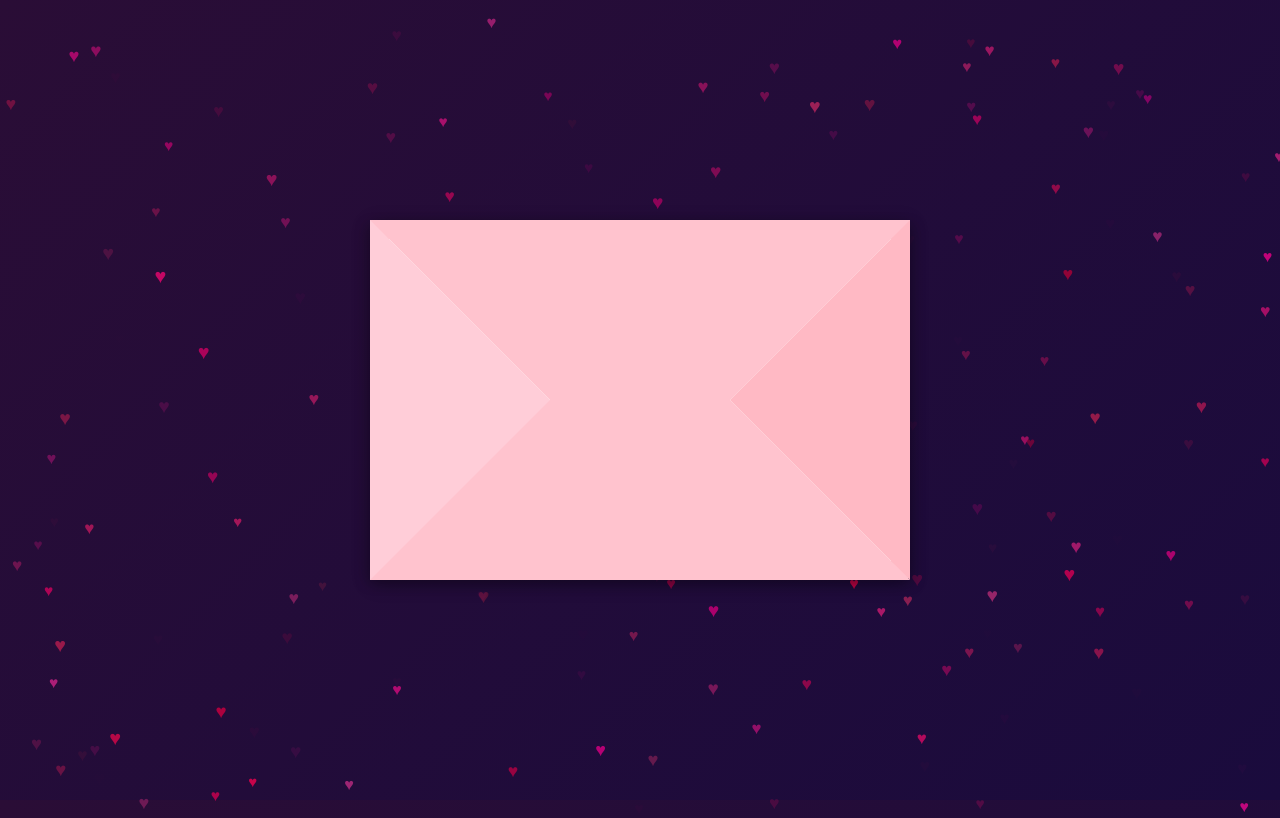
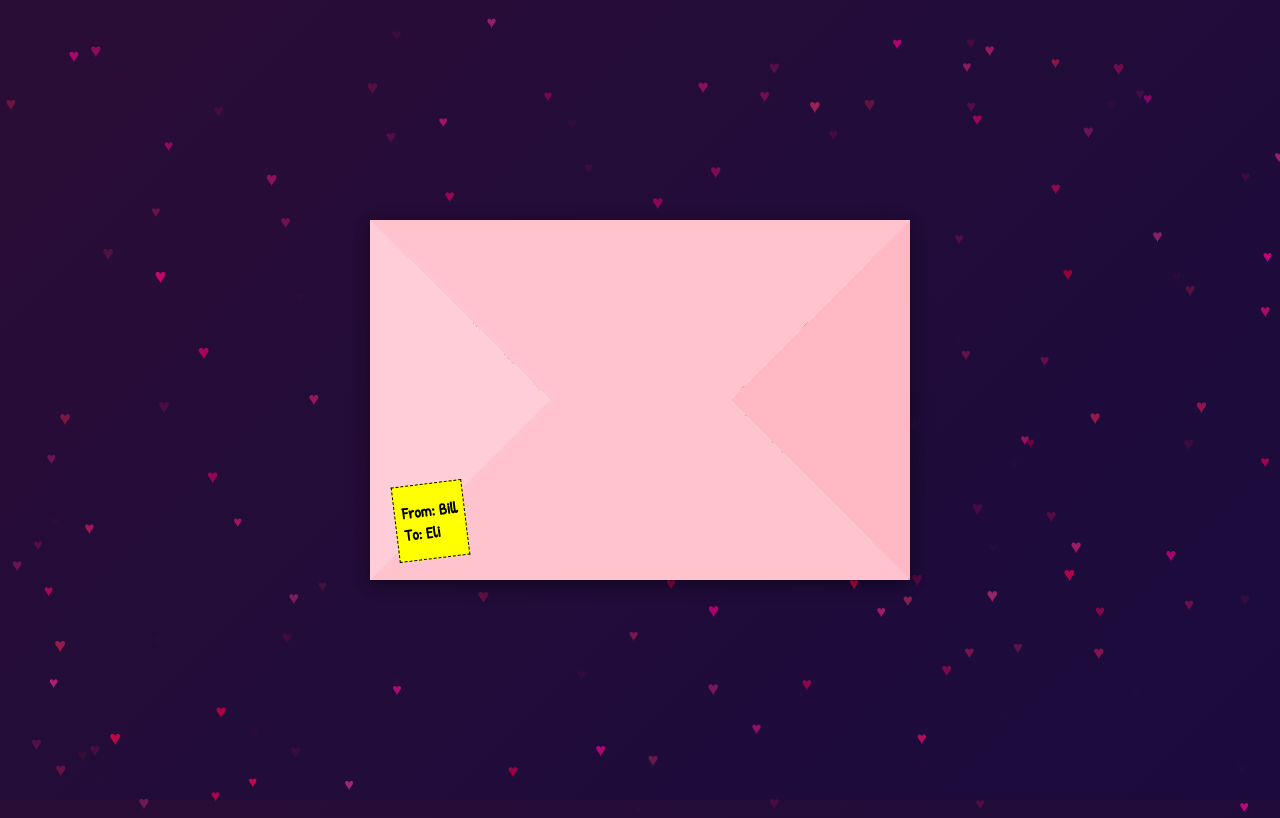
Before and after one commit to Salongpast/PROJECTS, a plain HTML site: page index.html in a window 1280 px wide. Drawn offline with Linux system fonts and the light colour scheme.

Commit message:
scalable

```diff
--- a/animations.css
+++ b/animations.css
@@ -25,6 +25,32 @@
 
      100% {
           transform: scale(1);
+     }
+}
+
+@keyframes letter-heartbeat {
+     0% {
+          transform: translateX(-50%) rotate(-45deg) scale(1);
+     }
+
+     14% {
+          transform: translateX(-50%) rotate(-45deg) scale(1.2);
+     }
+
+     28% {
+          transform: translateX(-50%) rotate(-45deg) scale(1);
+     }
+
+     42% {
+          transform: translateX(-50%) rotate(-45deg) scale(1.2);
+     }
+
+     70% {
+          transform: translateX(-50%) rotate(-45deg) scale(1);
+     }
+
+     100% {
+          transform: translateX(-50%) rotate(-45deg) scale(1);
      }
 }
 
--- a/envelope.css
+++ b/envelope.css
@@ -72,14 +72,81 @@
      left: 18px;
      right: 18px;
      bottom: 18px;
-     background: white;
+     background: #ffffff;
      border-radius: 4px;
      box-shadow: 0 2px 10px rgba(0, 0, 0, 0.2);
      z-index: 2;
-     text-align: center;
      padding: 18px;
      transition: transform 0.6s ease;
+     font-family: 'Dancing Script', cursive;
+     /* cursive style */
+     font-size: 1.2rem;
+     line-height: 1.6;
+     text-align: justify;
+     /* spreads text evenly */
+     display: flex;
+     justify-content: center;
+     /* centers vertically */
+     align-items: center;
+     /* centers horizontally */
 }
+
+#envelope .letter {
+     position: absolute;
+     width: 90%;
+     height: 80%;
+     top: 10%;
+     left: 5%;
+     background: #fff8e7;
+     border: 2px solid #e3cda4;
+     border-radius: 8px;
+     z-index: 1;
+     transform-origin: top center;
+     transform: translateY(100%) rotateX(-90deg);
+     transition: transform 0.7s ease;
+     padding: 20px;
+     box-sizing: border-box;
+     display: flex;
+     flex-direction: column;
+     justify-content: flex-start;
+     align-items: left;
+     text-align: left;
+     font-family: 'Georgia', serif;
+     font-size: 16px;
+     color: #333;
+     line-height: 1.5;
+
+     /* allow scrolling if message is long */
+     max-height: 100%;
+}
+
+#info {
+     position: absolute;
+     z-index: 200;
+     padding: 15px 7px;
+     margin: 25px;
+     top: 66%;
+     transform: rotate(-7deg);
+     font-family: 'Patrick Hand', sans-serif;
+     font-weight: 1000;
+}
+
+#info {
+     background-color: yellow;
+     border: 1px dashed;
+}
+
+#envelope .letter {
+     font-family: 'Dancing Script', cursive;
+     font-size: 20px;
+     color: #333;
+}
+
+#envelope .letter p {
+     position: relative;
+     z-index: inherit;
+}
+
 
 /* ============================= */
 /* OPEN STATE TIMINGS */
@@ -104,7 +171,7 @@
 
 /* Opening: reset immediately */
 #envelope.open .letter {
-     transform: translateY(-60px);
+     transform: translateY(-180px);
      transition-delay: 0.4s;
      animation: raiseZ 0.01s step-end 0.4s forwards;
 }
@@ -112,6 +179,58 @@
 #envelope.close .front.top {
      transform: rotateX(0deg);
      transition-delay: 0.35s;
+}
+
+#envelope.open #btn-open {
+     display: none;
+}
+
+#envelope.open .letter-heart {
+     width: 30px;
+     height: 30px;
+     position: absolute;
+     top: 85%;
+     left: 50%;
+     background-color: #ff5c8a;
+     pointer-events: none;
+     animation: letter-heartbeat 1s ease-in-out 1s infinite;
+
+}
+
+#envelope.open .letter-heart::before,
+#envelope.open .letter-heart::after {
+     content: "";
+     position: absolute;
+     width: 30px;
+     height: 30px;
+     background: #ff5c8a;
+     border-radius: 50%;
+}
+
+#envelope.open .letter-heart::before {
+     top: -15px;
+     left: 0;
+}
+
+#envelope.open .letter-heart::after {
+     top: 0;
+     left: 15px;
+}
+
+#envelope.open .letter-btn button {
+     width: 100px;
+     height: 50px;
+     border: none;
+     background-color: transparent;
+     cursor: pointer;
+}
+
+#envelope.open .click-me {
+     position: absolute;
+     left: 120px;
+     top: 90%;
+     font-size: 12px;
+     z-index: 200;
 }
 
 
@@ -149,3 +268,24 @@
      left: -15px;
      top: 0;
 }
+
+@media (max-width: 1024px) {
+     #envelope {
+          --scale: 0.8;
+          /* 80% size */
+     }
+}
+
+@media (max-width: 768px) {
+     #envelope {
+          --scale: 0.6;
+          /* 60% size */
+     }
+}
+
+@media (max-width: 480px) {
+     #envelope {
+          --scale: 0.5;
+          /* 50% size */
+     }
+}
--- a/index.html
+++ b/index.html
@@ -4,13 +4,15 @@
 <head>
      <meta charset="UTF-8">
      <meta name="viewport" content="width=device-width, initial-scale=1.0">
-     <title>Valentine's Envelope</title>
+     <title>Hewwoo po</title>
      <link rel="stylesheet" href="style.css">
      <link rel="stylesheet" href="envelope.css">
      <link rel="stylesheet" href="animations.css">
      <link rel="stylesheet" href="matching-game.css">
      <link rel="preconnect" href="https://fonts.googleapis.com">
      <link rel="preconnect" href="https://fonts.gstatic.com" crossorigin>
+     <link href="https://fonts.googleapis.com/css2?family=Patrick+Hand&display=swap" rel="stylesheet">
+     <link href="https://fonts.googleapis.com/css2?family=Dancing+Script&display=swap" rel="stylesheet">
      <link href="https://fonts.googleapis.com/css2?family=Rubik:ital,wght@0,300..900;1,300..900&display=swap"
           rel="stylesheet">
 </head>
--- a/js.js
+++ b/js.js
@@ -58,11 +58,19 @@ function addEnvelope(containerId) {
 
      container.innerHTML = `
         <div id="envelope" class="close">
-            <div class="letter"></div>
-            <div class="front top"></div>
-            <div class="front right"></div>
-            <div class="front left"></div>
-            <button id="btn-open" onclick="openEnvelope();"></button>
+               <div class="letter">
+                    <p class = "p1">Hello Baby,</p>
+                    <p class = "p2"style=" text-indent: 30px; text-align: justify;">Love, Baby, my Eli, Love, Baby, thank you for being the love of my life. I’m so grateful for you and for us. eto una nating valentines together, we can't meet naman sa day ng valentines and cant buy you flowers yet so I made you this made to show how much I appreciate you. I love you, I hope you enjoy!</p>
+                    <div class = "letter-btn"><button></button></div>
+                    <div class = "letter-heart"></div>
+                    <p class = "click-me">click my beating heart</p>
+               </div>
+          <div class="front top"></div>
+          <div class="front right"></div>
+          <div class="front left"></div>
+          <button id="btn-open" onclick="openEnvelope();"></button>
+          <div id="info"><p>From: Bill<p> <p>To: Eli<p></div>
+
         </div>
     `;
 }
@@ -111,5 +119,9 @@ function openEnvelope() {
 
 }
 
+function switchTo() {
+
+}
+
 addEnvelope("content");
 enableStars(starsActive);
--- a/style.css
+++ b/style.css
@@ -10,6 +10,15 @@
      margin: 0;
      padding: 0;
      box-sizing: border-box;
+}
+
+button {
+     -webkit-tap-highlight-color: transparent;
+     /* iOS Safari */
+     -webkit-user-select: none;
+     /* prevent text selection highlight */
+     outline: none;
+     /* remove focus outline */
 }
 
 body {
```
Also changed, not shown: img/stamp.png (added).
